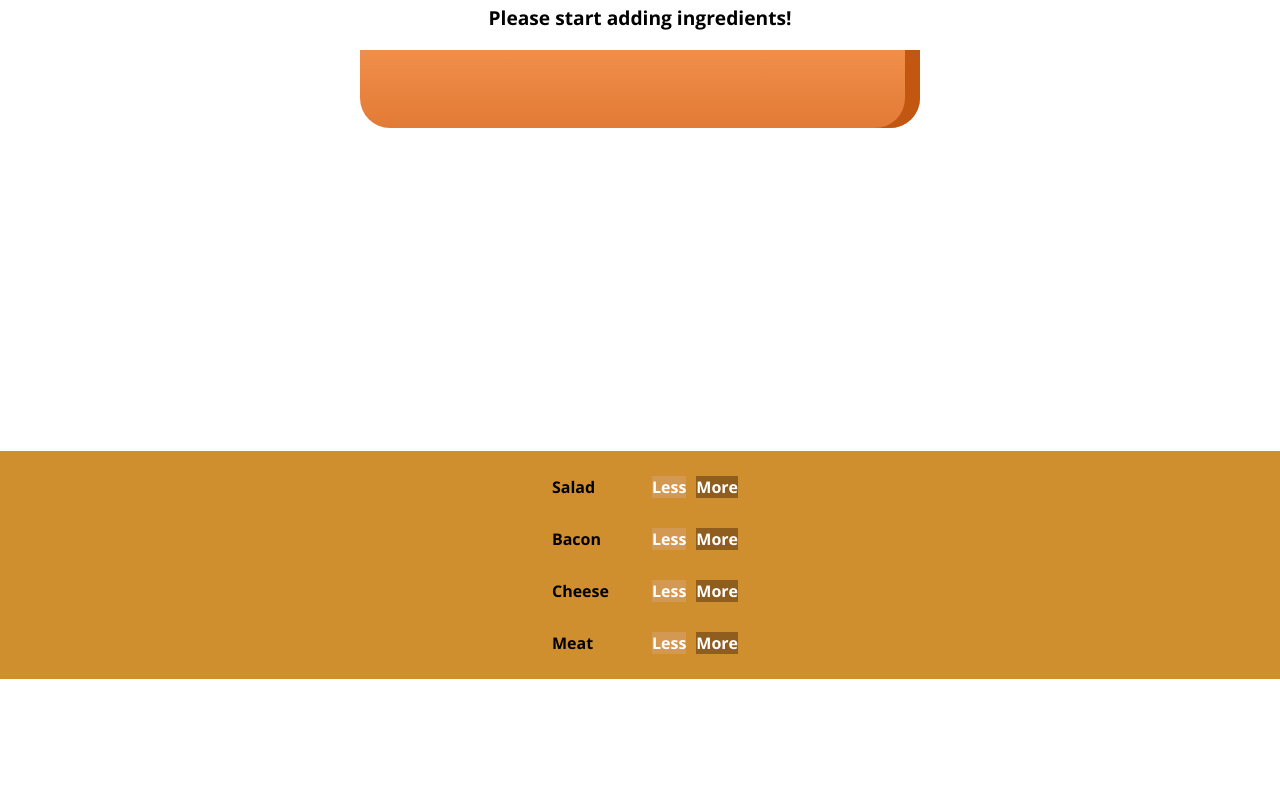
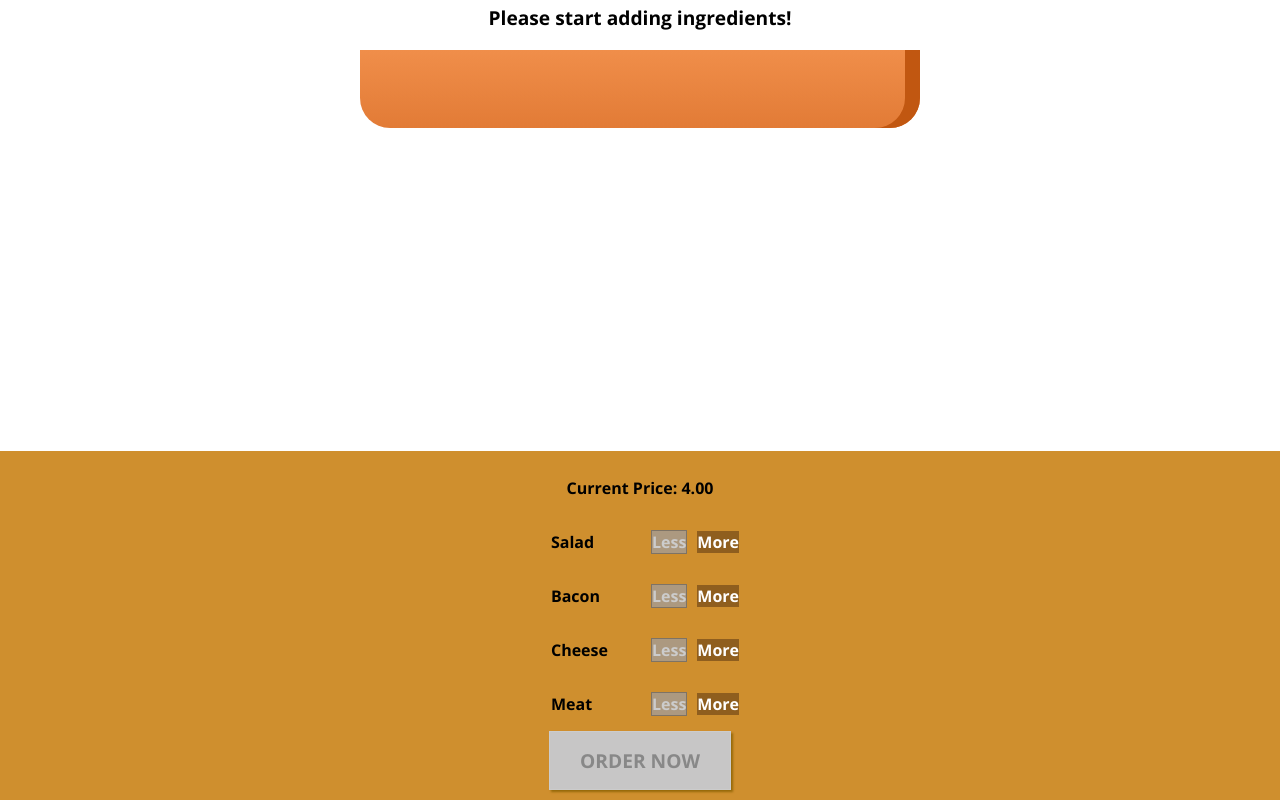
Before and after one commit to khalid7487/burgerBuilder, a React (Create React App) app: page / in a window 1280 px wide. Shown: the part 187-987 px from the top of the page. Before the commit the page ends 866 px from the top, so only its background shows below. Built offline with nearby package versions, Linux system fonts and the light colour scheme.

Commit message:
add checkout modal anad backdrop

```diff
--- a/src/components/Burger/BuildControls/BuildControl/BuildControl.css
+++ b/src/components/Burger/BuildControls/BuildControl/BuildControl.css
@@ -17,14 +17,15 @@
 }
 
 
-.BuildControl button:disabled {
+.disabled {
     background-color: #AC9980;
     border: 1px solid #7E7365;
     color: #ccc;
+    margin: 10px;
     cursor: default;
 }
 
-.BuildControl button:hover:disabled {
+.disabled:hover {
     background-color: #AC9980;
     color: #ccc;
     cursor: not-allowed;
--- a/src/components/Burger/BuildControls/BuildControl/BuildControl.js
+++ b/src/components/Burger/BuildControls/BuildControl/BuildControl.js
@@ -6,8 +6,10 @@
     return (
         <div className="BuildControl">
             <div className="Label">{props.label}</div>
-            <div className="Less">Less</div>
-            <div className="More" onClick={props.added}>More</div>
+            <div className={props.disabled ?  "disabled" : "Less" }
+             onClick={props.removed}
+            disabled={props.disabled}>Less</div>
+            <div className="More" onClick={props.added} disabled={props.disabled}>More</div>
         </div>
     )
 }
--- a/src/components/Burger/BuildControls/BuildControls.css
+++ b/src/components/Burger/BuildControls/BuildControls.css
@@ -8,3 +8,44 @@
     margin: auto;
     padding: 10px 0;
 }
+
+.OrderButton {
+    background-color: #DAD735;
+    outline: none;
+    cursor: pointer;
+    border: 1px solid #966909;
+    color: #966909;
+    font-family: inherit;
+    font-size: 1.2em;
+    padding: 15px 30px;
+    box-shadow: 2px 2px 2px #966909;
+}
+
+.OrderButton:hover, .OrderButton:active {
+    background-color: #A0DB41;
+    border: 1px solid #966909;
+    color: #966909;
+}
+
+.OrderButton:disabled {
+    background-color: #C7C6C6;
+    cursor: not-allowed;
+    border: 1px solid #ccc;
+    color: #888888;
+}
+
+.OrderButton:not(:disabled) {
+    animation: enable 0.3s linear;
+}
+
+@keyframes enable {
+    0% {
+        transform: scale(1);
+    }
+    60% {
+        transform: scale(1.1);
+    }
+    100% {
+        transform: scale(1);
+    }
+}
--- a/src/components/Burger/BuildControls/BuildControls.js
+++ b/src/components/Burger/BuildControls/BuildControls.js
@@ -13,13 +13,22 @@
 const buildControls = (props) => {
     return (
         <div className="BuildControls">
+            <p>Current Price: <strong>{props.price.toFixed(2)}</strong>  </p>
             {controls.map(ctrl => (
                 <BuildControl
                 key={ctrl.label}
                  label={ctrl.label}
                  added={() => props.ingredientAdded(ctrl.type)}
+                 removed={()=> props.ingredientRemoved(ctrl.type)}
+                 disabled={props.disabled[ctrl.type]}
                  />
             ))}
+            <button
+            className="OrderButton"
+             disabled={!props.purchaseable}
+             onClick={props.ordered}
+             >ORDER NOW</button>
+
         </div>
     )
 }
--- a/src/components/Burger/Burger.css
+++ b/src/components/Burger/Burger.css
@@ -12,7 +12,7 @@
     .Burger{
         width: 350px;
         height: 300px;
-        overflow: hidden;
+
     }
 }
 
@@ -20,7 +20,7 @@
     .Burger{
         width: 450px;
         height: 400px;
-        overflow: hidden;
+
     }
 }
 
@@ -28,6 +28,6 @@
     .Burger{
         width: 700px;
         height: 600px;
-        overflow: hidden;
+
     }
 }
--- /dev/null
+++ b/src/components/Burger/OrderSummary/OrderSummary.js
@@ -0,0 +1,26 @@
+import React from 'react';
+
+const orderSummary =(props)=> {
+    const ingredientSummary = Object.keys(props.ingredients)
+          .map(igKey => {
+              return (<li key={igKey}>
+              <span
+              style={{textTransform: 'capitalize'}}>
+              {igKey}
+              </span>:{props.ingredients[igKey]}
+              </li>)
+          })
+
+    return (
+        <React.Fragment>
+            <h3>Your Order</h3>
+            <p>A delicious burger with the following ingredients:</p>
+            <ul>
+             {ingredientSummary}
+            </ul>
+            <p>Continue to checkout?</p>
+        </React.Fragment>
+    )
+}
+
+export default orderSummary;
--- /dev/null
+++ b/src/components/UI/Backdrop/Backdrop.css
@@ -0,0 +1,9 @@
+.Backdrop{
+    width: 100%;
+    height: 100%;
+    position: fixed;
+    z-index: 100;
+    left: 0;
+    top: 0;
+    background-color: rgba(0, 0, 0, 0.5);
+}
--- /dev/null
+++ b/src/components/UI/Backdrop/Backdrop.js
@@ -0,0 +1,8 @@
+import React from 'react'
+import './Backdrop.css';
+
+const backdrop =(props) =>(
+    props.show ? <div className="Backdrop" onClick={props.clicked}></div> : null
+)
+
+export default backdrop;
--- /dev/null
+++ b/src/components/UI/Modal/Modal.css
@@ -0,0 +1,20 @@
+.Modal {
+    position: fixed;
+    z-index: 500;
+    background-color: white;
+    width: 70%;
+    border: 1px solid #ccc;
+    box-shadow: 1px 1px 1px black;
+    padding: 16px;
+    left: 15%;
+    top: 30%;
+    box-sizing: border-box;
+    transition: all 0.3s ease-out;
+}
+
+@media (min-width: 600px) {
+    .Modal {
+        width: 500px;
+        left: calc(50% - 250px);
+    }
+}
--- /dev/null
+++ b/src/components/UI/Modal/Modal.js
@@ -0,0 +1,20 @@
+import React from 'react';
+import "./Modal.css";
+import Backdrop from '../Backdrop/Backdrop';
+
+const modal = (props) => {
+    return (
+        <React.Fragment>
+            <Backdrop show={props.show} clicked={props.modalClosed}/>
+            <div className="Modal"
+                style={{
+                    transform: props.show ? 'translateY(0)' : 'translateY(-100vh)'
+                    , opacity: props.show ? '1' : '0'
+                }}>
+                {props.children}
+            </div>
+        </React.Fragment>
+    )
+}
+
+export default modal;
--- a/src/containers/BurgerBuilder/BurgerBuilder.js
+++ b/src/containers/BurgerBuilder/BurgerBuilder.js
@@ -2,6 +2,9 @@
 
 import Burger from '../../components/Burger/Burger'
 import BuildControls from '../../components/Burger/BuildControls/BuildControls';
+import Modal from '../../components/UI/Modal/Modal';
+import OrderSummary from '../../components/Burger/OrderSummary/OrderSummary';
+
 
 const INGREDIENT_PRICES ={
     salad: 0.5,
@@ -18,7 +21,19 @@
             cheese: 0,
             meat: 0
         },
-        totalPrice: 4
+        totalPrice: 4,
+        purchaseable: false,
+        purchasing: false
+    }
+
+    updatePurchaseState(ingredients){
+        const sum = Object.keys(ingredients)
+                 .map(igkey =>{
+                     return ingredients[igkey];
+                 }).reduce((sum, el) =>{
+                     return sum + el;
+                 }, 0);
+            this.setState({purchaseable: sum > 0 });
     }
 
     addIngredientHandler = (type) =>{
@@ -34,17 +49,60 @@
         this.setState({
             totalPrice: newPrice,
             ingredients: updatedIngredients
-        })
+        });
+        this.updatePurchaseState(updatedIngredients);
     }
 
     removeIngredientHandler = (type) =>{
+        const oldCount = this.state.ingredients[type];
+        if(oldCount <=0){
+            return;
+        }
+        const updatedCount = oldCount - 1;
+        const updatedIngredients ={
+            ...this.state.ingredients
+        };
+        updatedIngredients[type] = updatedCount;
+        const priceDeduction = INGREDIENT_PRICES[type];
+        const oldPrice = this.state.totalPrice;
+        const newPrice = oldPrice - priceDeduction;
+        this.setState({
+            totalPrice: newPrice,
+            ingredients: updatedIngredients
+        });
+        this.updatePurchaseState(updatedIngredients);
+    }
 
+    purchaseHandler= () =>{
+        this.setState({purchasing: true})
     }
+
+    purchaseCancleHandler = ( ) =>{
+        this.setState({purchasing: false})
+    }
+
     render() {
+        const disabledInfo ={
+            ...this.state.ingredients
+        };
+        for(let key in disabledInfo){
+            disabledInfo[key]= disabledInfo[key] <= 0
+        }
         return (
             <React.Fragment>
+                <Modal show={this.state.purchasing} modalClosed={this.purchaseCancleHandler}>
+                    <OrderSummary ingredients={this.state.ingredients}/>
+                </Modal>
                 <Burger ingredients={this.state.ingredients}/>
-                <BuildControls ingredientAdded={this.addIngredientHandler}/>
+                <BuildControls
+                  ingredientAdded={this.addIngredientHandler}
+                  ingredientRemoved={this.removeIngredientHandler}
+                  disabled={disabledInfo}
+                  purchaseable={this.state.purchaseable}
+                  price={this.state.totalPrice}
+                  ordered={this.purchaseHandler}
+                />
+                {console.log(disabledInfo)}
             </React.Fragment>
         )
     }
```
